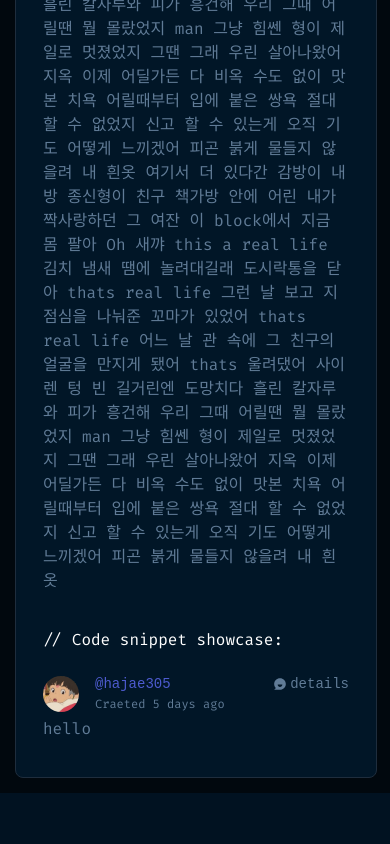
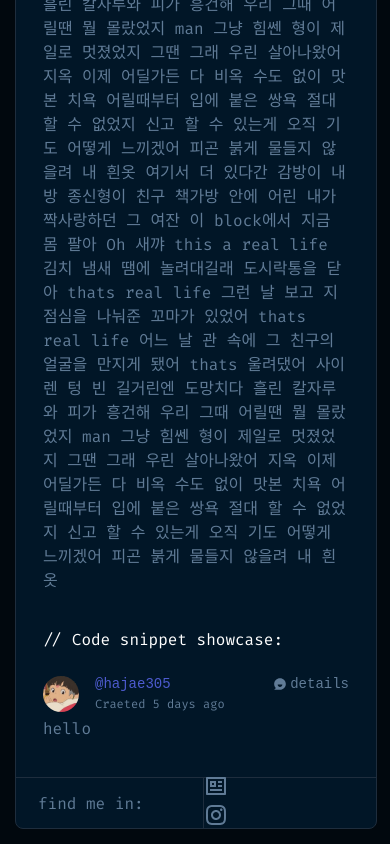
Before and after one commit to HaJaehyeong/portfolio, a Next.js app: page /about in a window 390 px wide. Shown: the part 472-1316 px from the top of the page. Before the commit the page ends 1265 px from the top, so only its background shows below. Built offline with nearby package versions, Linux system fonts and the light colour scheme.

Commit message:
HAJAE-11 add footer in mobile container

```diff
--- a/src/app/(pages)/about/_components/mobile-container/mobile-container.tsx
+++ b/src/app/(pages)/about/_components/mobile-container/mobile-container.tsx
@@ -1,3 +1,4 @@
+import Footer from '@/ui/footer/footer';
 import AboutMobileContent from '../mobile-content/mobile-content';
 import AboutMobileExplorer from '../mobile-explorer/mobile-explorer';
 import AboutMobileShowcase from '../mobile-showcase/mobile-showcase';
@@ -10,6 +11,7 @@ const AboutMobileContainer: React.FC = () => {
       <AboutMobileExplorer />
       <AboutMobileContent />
       <AboutMobileShowcase />
+      <Footer isShow={true} />
     </div>
   );
 };
--- a/src/ui/header-menu/header-menu.module.scss
+++ b/src/ui/header-menu/header-menu.module.scss
@@ -59,6 +59,7 @@
 @media screen and (max-width: 767px) {
   .pane.show {
     height: calc(100dvh - 100% - 30px);
+    border-bottom: solid 1px var(--line);
   }
 }
 
```
